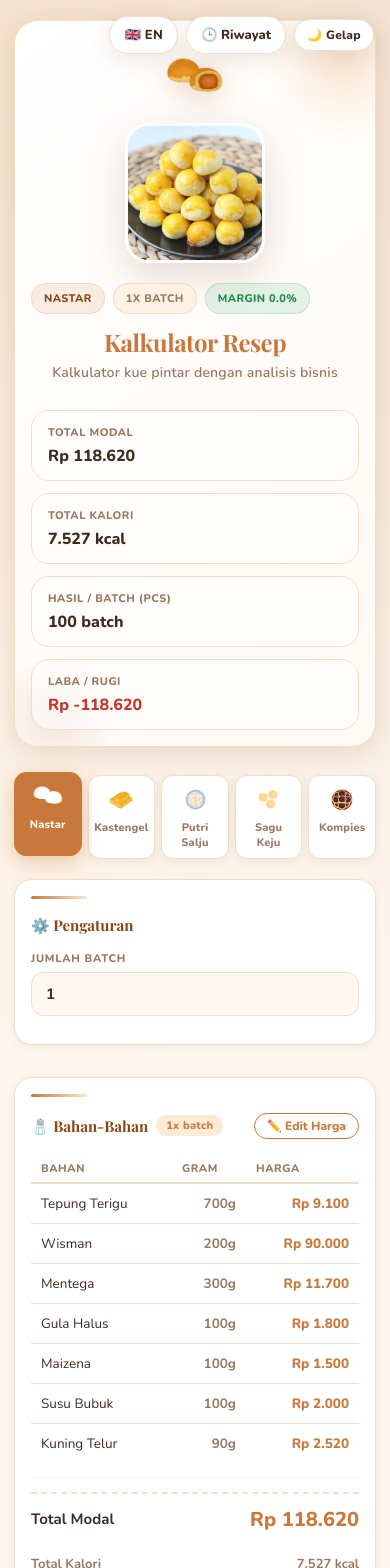
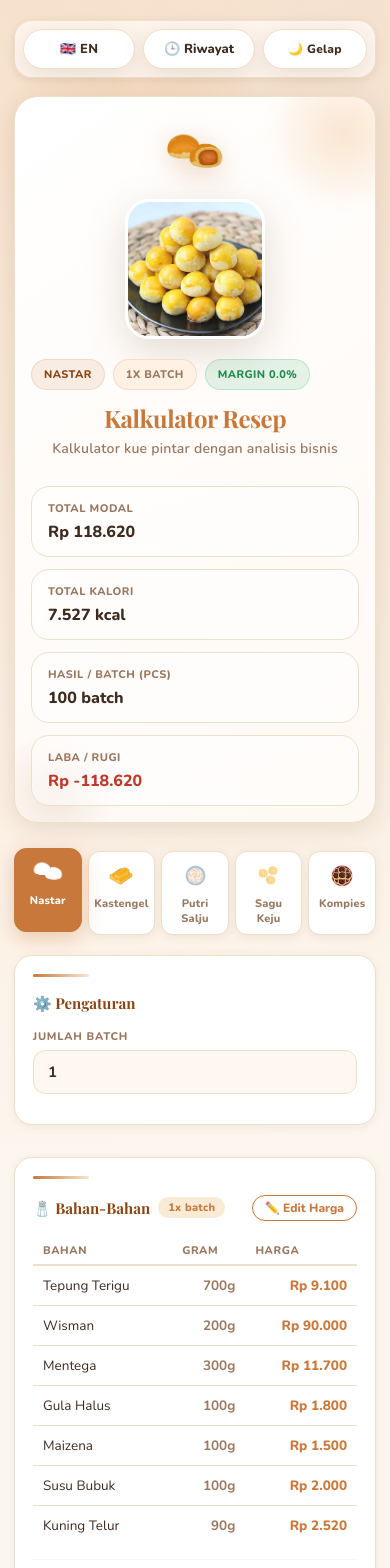
Before and after one commit to ridzalap0112/recipe-calculator-react, a React (Vite) app: page / in a window 390 px wide. Shown: the top 1568 px of the page. Built offline with nearby package versions, Linux system fonts and the light colour scheme; the HTML template or start-up script is replaced by a standard one.

Commit message:
Improve app shell and polish mobile UI

```diff
--- a/index.html
+++ b/index.html
@@ -4,33 +4,64 @@
     <meta charset="UTF-8" />
     <meta name="viewport" content="width=device-width, initial-scale=1.0" />
 
-    <!-- PWA Meta Tags -->
     <meta name="theme-color" content="#c8783a" />
-    <meta name="description" content="Smart baking calculator with ingredient cost tracking and business analysis" />
+    <meta
+      name="description"
+      content="Scale bakery recipes, calculate ingredient costs, track calories, and estimate selling prices with a clean recipe business calculator."
+    />
+    <meta
+      name="keywords"
+      content="recipe calculator, baking calculator, food cost calculator, bakery pricing, recipe scaling, profit margin calculator"
+    />
+    <meta name="author" content="Ridzal Ade Putera" />
     <meta name="apple-mobile-web-app-capable" content="yes" />
     <meta name="apple-mobile-web-app-status-bar-style" content="default" />
     <meta name="apple-mobile-web-app-title" content="RecipeCalc" />
+    <meta name="application-name" content="Recipe Calculator Web" />
+    <meta property="og:type" content="website" />
+    <meta property="og:title" content="Recipe Calculator Web" />
+    <meta
+      property="og:description"
+      content="A bakery-friendly calculator for recipe scaling, ingredient costing, calories, and pricing decisions."
+    />
+    <meta
+      property="og:url"
+      content="https://ridzalap0112.github.io/recipe-calculator-react/"
+    />
+    <meta
+      property="og:image"
+      content="https://ridzalap0112.github.io/recipe-calculator-react/favicon.svg"
+    />
+    <meta name="twitter:card" content="summary_large_image" />
+    <meta name="twitter:title" content="Recipe Calculator Web" />
+    <meta
+      name="twitter:description"
+      content="Scale recipes, calculate costs, and plan selling prices in one place."
+    />
+    <meta
+      name="twitter:image"
+      content="https://ridzalap0112.github.io/recipe-calculator-react/favicon.svg"
+    />
 
-    <!-- PWA Manifest -->
-    <link rel="manifest" href="/manifest.json" />
+    <link rel="manifest" href="%BASE_URL%manifest.json" />
+    <link rel="icon" type="image/svg+xml" href="%BASE_URL%favicon.svg" />
+    <link rel="apple-touch-icon" href="%BASE_URL%favicon.svg" />
 
-    <!-- Favicon -->
-    <link rel="icon" type="image/png" href="/icons/icon-192.png" />
-    <link rel="apple-touch-icon" href="/icons/icon-192.png" />
-
-    <title>Recipe Calculator</title>
+    <title>Recipe Calculator Web | Cost, Calories, and Pricing</title>
   </head>
   <body>
     <div id="root"></div>
     <script type="module" src="/src/main.jsx"></script>
 
-    <!-- Register Service Worker -->
     <script>
       if ("serviceWorker" in navigator) {
         window.addEventListener("load", () => {
+          const swUrl = `${import.meta.env.BASE_URL}sw.js`;
           navigator.serviceWorker
-            .register("/sw.js")
-            .then((reg) => console.log("[PWA] Service Worker registered:", reg.scope))
+            .register(swUrl)
+            .then((reg) =>
+              console.log("[PWA] Service Worker registered:", reg.scope),
+            )
             .catch((err) => console.log("[PWA] Service Worker failed:", err));
         });
       }
--- a/src/style.css
+++ b/src/style.css
@@ -1100,15 +1100,116 @@ body.dark-mode .share-option.whatsapp:hover {
 
 /* ─── TOP CONTROLS ────────────────────────────────────────────────────────── */
 .top-controls {
-  position: fixed;
-  top: 16px;
-  right: 16px;
+  position: sticky;
+  top: 14px;
   z-index: 999;
+  width: fit-content;
+  margin-left: auto;
+  margin-bottom: 18px;
+  padding: 8px;
+  border: 1.5px solid rgba(238, 223, 200, 0.9);
+  border-radius: 999px;
+  background: rgba(255, 248, 242, 0.88);
+  backdrop-filter: blur(10px);
+  box-shadow: var(--shadow-sm);
   display: flex;
   gap: 8px;
   align-items: center;
 }
 
+body.dark-mode .top-controls {
+  background: rgba(35, 24, 16, 0.88);
+  border-color: rgba(61, 46, 30, 0.95);
+}
+
+.theme-btn,
+.lang-btn,
+.history-btn {
+  min-height: 40px;
+}
+
+.step-controls {
+  display: grid;
+  grid-template-columns: repeat(2, minmax(0, 1fr));
+  gap: 10px;
+  margin-top: 16px;
+}
+
+.step-controls .ctrl-btn.primary {
+  grid-column: span 2;
+}
+
+.steps-card .card-title,
+.business-card .card-title,
+.ingredients-card .card-title {
+  align-items: center;
+}
+
+.steps-list {
+  margin-top: 18px;
+}
+
+.step-item {
+  border-radius: 16px;
+}
+
+.step-item.active {
+  transform: translateY(-1px) scale(1.01);
+}
+
+.action-btns {
+  align-items: stretch;
+}
+
+.export-btn,
+.share-btn,
+.label-btn {
+  min-height: 48px;
+}
+
+.biz-stat {
+  overflow: hidden;
+}
+
+.biz-stat .value {
+  line-height: 1.25;
+  word-break: break-word;
+}
+
+@media (max-width: 767px) {
+  .top-controls {
+    position: sticky;
+    top: 10px;
+    width: 100%;
+    justify-content: space-between;
+    border-radius: 18px;
+  }
+
+  .theme-btn,
+  .lang-btn,
+  .history-btn {
+    flex: 1;
+    padding-inline: 10px;
+    font-size: 12px;
+  }
+
+  .step-controls {
+    grid-template-columns: 1fr;
+  }
+
+  .step-controls .ctrl-btn.primary {
+    grid-column: auto;
+  }
+
+  .biz-grid,
+  .hero-stats {
+    grid-template-columns: 1fr;
+  }
+
+  .card {
+    padding: 18px;
+  }
+}
 /* override theme-btn to not be fixed anymore */
 .theme-btn {
   position: static !important;
```
Also changed, not shown: public/sw.js (+15 -29 lines), public/manifest.json.
